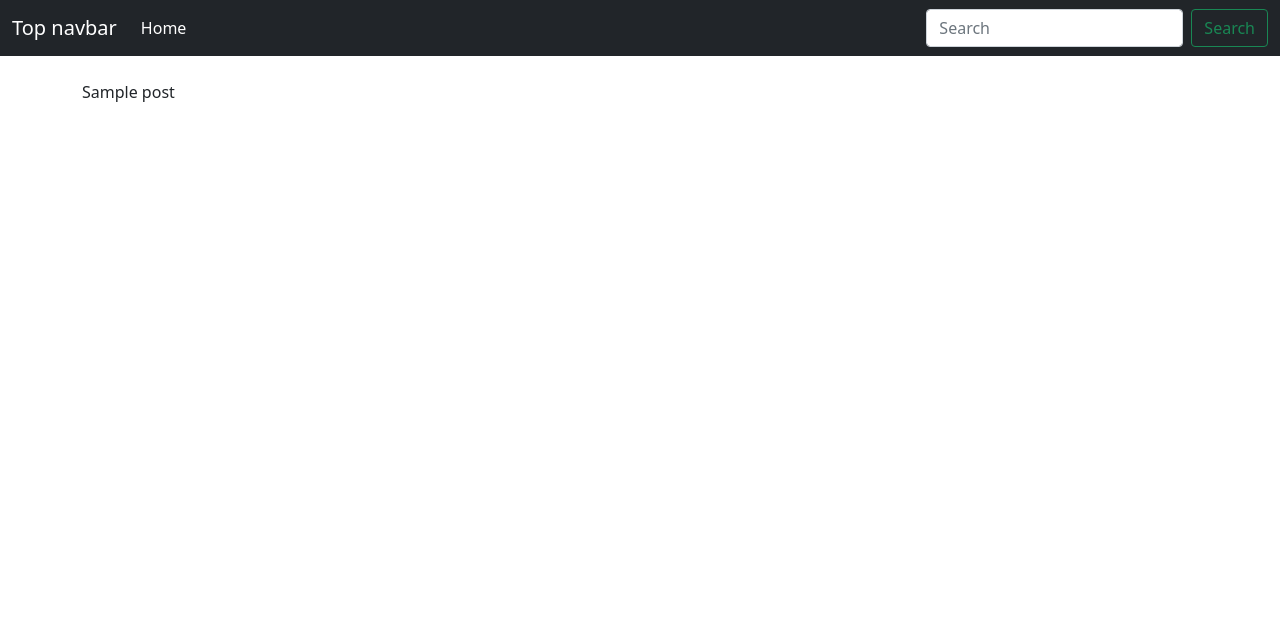
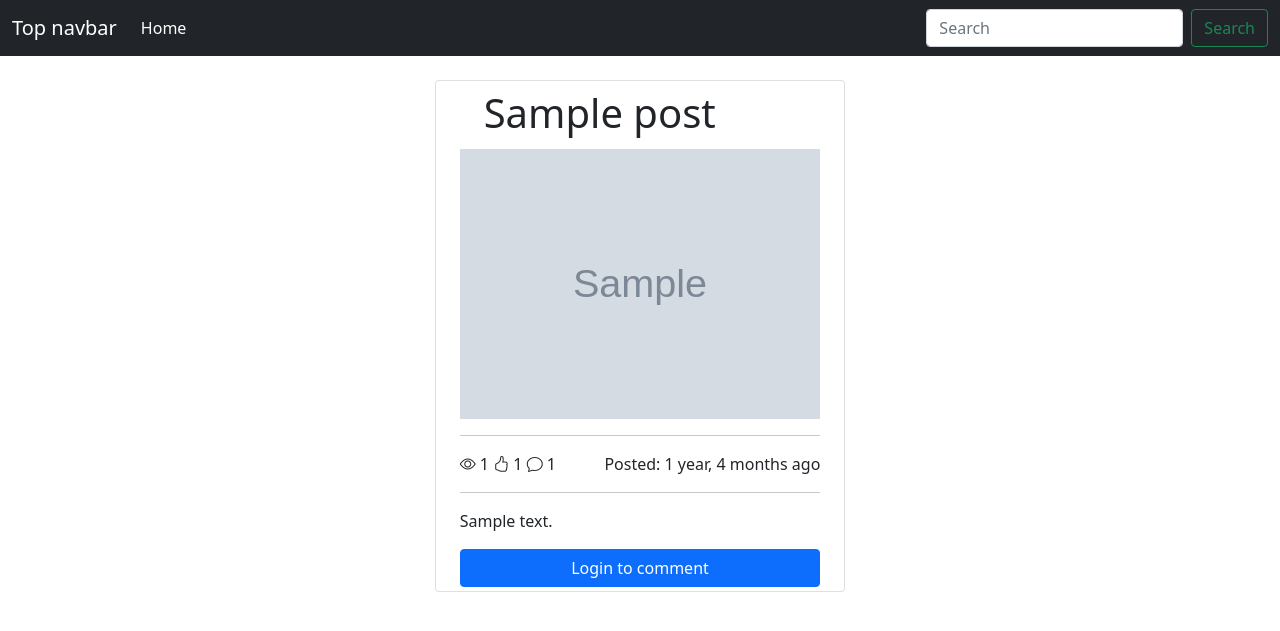
Before and after one commit to Techinek/blog, a Django app: a page that uses src/templates/base.html in a window 1280 px wide. Shown: the top 631 px of the page. Run offline with Django 3.2, Linux system fonts and the light colour scheme; tables that the repository leaves empty hold one stand-in row (values such as "Sample post"); grey boxes marked "Sample" are stand-in pictures.

Commit message:
Add views and likes functionality on Post list and detail templates

```diff
--- a/src/blog/urls.py
+++ b/src/blog/urls.py
@@ -23,7 +23,8 @@ from posts.views import (
     PostDetailView,
     PostUpdateView,
     PostDeleteView,
-    PostCreateView
+    PostCreateView,
+    like
 )
 
 urlpatterns = [
@@ -31,6 +32,7 @@ urlpatterns = [
     path('accounts/', include('allauth.urls')),
     path('', PostListView.as_view(), name='list'),
     path('create/', PostCreateView.as_view(), name='create'),
+    path('like/<slug>', like, name='like'),
     path('<slug>/', PostDetailView.as_view(), name='detail'),
     path('<slug>/update/', PostUpdateView.as_view(), name='update'),
     path('<slug>/delete/', PostDeleteView.as_view(), name='delete'),
--- a/src/posts/forms.py
+++ b/src/posts/forms.py
@@ -1,7 +1,19 @@
 from django import forms
-from .models import Post
+
+from .models import Post, Comment
+
 
 class PostForm(forms.ModelForm):
+    """A form based on Post model"""
+
     class Meta:
         model = Post
         fields = ('__all__')
+
+
+class CommentForm(forms.ModelForm):
+    """A form based on Comment model"""
+
+    class Meta:
+        model = Comment
+        fields = ('content',)
--- a/src/posts/models.py
+++ b/src/posts/models.py
@@ -1,6 +1,6 @@
 from django.contrib.auth.models import AbstractUser
 from django.db import models
-from django.urls import reverse
+from django.shortcuts import reverse
 
 
 class User(AbstractUser):
@@ -28,6 +28,23 @@ class Post(models.Model):
         return reverse('detail', kwargs={
             'slug': self.slug
         })
+
+    def get_like_url(self):
+        return reverse('like', kwargs={
+            'slug': self.slug
+        })
+
+    @property
+    def get_comment_count(self):
+        return self.comment_set.all().count()
+
+    @property
+    def get_view_count(self):
+        return self.postview_set.all().count()
+
+    @property
+    def get_like_count(self):
+        return self.like_set.all().count()
 
 
 class Comment(models.Model):
--- a/src/posts/views.py
+++ b/src/posts/views.py
@@ -1,3 +1,4 @@
+from django.shortcuts import get_object_or_404, redirect
 from django.views.generic import (
     ListView,
     DetailView,
@@ -5,9 +6,9 @@ from django.views.generic import (
     UpdateView,
     DeleteView
 )
-from .forms import PostForm
 
-from .models import Post
+from .forms import PostForm, CommentForm
+from .models import Post, PostView, Like
 
 
 class PostListView(ListView):
@@ -18,6 +19,29 @@ class PostListView(ListView):
 class PostDetailView(DetailView):
     """A class to display a single post"""
     model = Post
+
+    def post(self, *args, **kwargs):
+        form = CommentForm(self.request.POST)
+        if form.is_valid():
+            post = self.get_object()
+            comment = form.instance
+            comment.user = self.request.user
+            comment.post = post
+            comment.save()
+            return redirect('detail', slug=post.slug)
+
+    def get_context_data(self, **kwargs):
+        context = super().get_context_data(**kwargs)
+        context.update({
+            'form': CommentForm()
+        })
+        return context
+
+    def get_object(self, **kwargs):
+        object = super().get_object()
+        if self.request.user.is_authenticated:
+            PostView.objects.get_or_create(user=self.request.user, post=object)
+        return object
 
 
 class PostCreateView(CreateView):
@@ -32,6 +56,7 @@ class PostCreateView(CreateView):
             'view_type': 'Create'
         })
         return context
+
 
 class PostUpdateView(UpdateView):
     """A class to update a single post"""
@@ -51,3 +76,13 @@ class PostDeleteView(DeleteView):
     """A class to delete a single post"""
     model = Post
     success_url = '/'
+
+
+def like(request, slug):
+    post = get_object_or_404(Post, slug=slug)
+    like_qs = Like.objects.filter(user=request.user, post=post)
+    if like_qs.exists():
+        like_qs[0].delete()
+        return redirect('detail', slug=slug)
+    Like.objects.create(user=request.user, post=post)
+    return redirect('detail', slug=slug)
--- a/src/templates/base.html
+++ b/src/templates/base.html
@@ -6,7 +6,9 @@
     <meta name="viewport" content="width=device-width, initial-scale=1">
 
     <!-- Bootstrap CSS -->
-    <link href="https://cdn.jsdelivr.net/npm/bootstrap@5.0.1/dist/css/bootstrap.min.css" rel="stylesheet" integrity="sha384-+0n0xVW2eSR5OomGNYDnhzAbDsOXxcvSN1TPprVMTNDbiYZCxYbOOl7+AMvyTG2x" crossorigin="anonymous">
+    <link href="https://cdn.jsdelivr.net/npm/bootstrap@5.0.1/dist/css/bootstrap.min.css" rel="stylesheet"
+          integrity="sha384-+0n0xVW2eSR5OomGNYDnhzAbDsOXxcvSN1TPprVMTNDbiYZCxYbOOl7+AMvyTG2x" crossorigin="anonymous">
+    <link rel="stylesheet" href="https://cdn.jsdelivr.net/npm/bootstrap-icons@1.5.0/font/bootstrap-icons.css">
 
     <title>Blog</title>
 </head>
@@ -14,7 +16,8 @@
 <nav class="navbar navbar-expand-md navbar-dark bg-dark mb-4">
     <div class="container-fluid">
         <a class="navbar-brand" href="#">Top navbar</a>
-    <button class="navbar-toggler" type="button" data-bs-toggle="collapse" data-bs-target="#navbarCollapse" aria-controls="navbarCollapse" aria-expanded="false" aria-label="Toggle navigation">
+        <button class="navbar-toggler" type="button" data-bs-toggle="collapse" data-bs-target="#navbarCollapse"
+                aria-controls="navbarCollapse" aria-expanded="false" aria-label="Toggle navigation">
             <span class="navbar-toggler-icon"></span>
         </button>
         <div class="collapse navbar-collapse" id="navbarCollapse">
@@ -35,7 +38,9 @@
 
 <!-- Optional JavaScript -->
 
-    <script src="https://cdn.jsdelivr.net/npm/bootstrap@5.0.1/dist/js/bootstrap.bundle.min.js" integrity="sha384-gtEjrD/SeCtmISkJkNUaaKMoLD0//ElJ19smozuHV6z3Iehds+3Ulb9Bn9Plx0x4" crossorigin="anonymous"></script>
+<script src="https://cdn.jsdelivr.net/npm/bootstrap@5.0.1/dist/js/bootstrap.bundle.min.js"
+        integrity="sha384-gtEjrD/SeCtmISkJkNUaaKMoLD0//ElJ19smozuHV6z3Iehds+3Ulb9Bn9Plx0x4"
+        crossorigin="anonymous"></script>
 
 </body>
 </html>
--- a/src/templates/posts/post_detail.html
+++ b/src/templates/posts/post_detail.html
@@ -1,7 +1,52 @@
 {% extends 'base.html' %}
 
 {% block content %}
-    <div class="container">
-        {{ object.title }}
+    <div class="row">
+        <div class="col-4 offset-4">
+            <div class="card p-1 ps-4 pe-4">
+                <h1 class="p-1 ps-4 pe-4">{{ object.title }}</h1>
+                <img src="{{ object.thumbnail.url }}" alt="{{ object.title }}">
+                <hr>
+                <div>
+                    <span><i class="bi bi-eye ml-2"></i> {{ object.get_view_count }}</span>
+                    <span><i class="bi bi-hand-thumbs-up ml-2"></i> {{ object.get_like_count }}</span>
+                    <span><i class="bi bi-chat ml-2"></i> {{ object.get_comment_count }}</span>
+                    <span class="float-end">Posted: {{ object.publish_date|timesince }} ago</span>
+                </div>
+                <hr>
+                <div>
+                    <p>{{ object.content }}</p>
+                </div>
+                {% if request.user.is_authenticated %}
+                    <div>
+                        <h5>Like this post</h5>
+                        <a class="text-muted" href="{{ object.get_like_url }}"><i class="bi bi-hand-thumbs-up fs-4"></i></a>
+                    </div>
+                    <hr>
+                    <h4>Leave a comment below</h4>
+                    <form method="POST">
+                        {% csrf_token %}
+                        {{ form.as_p }}
+                        <button class="btn btn-primary" type="submit">Comment</button>
+                    </form>
+                    <hr>
+                    <h5>Comments</h5>
+                    {% for comment in object.comment_set.all %}
+                        <div>
+                            <p>
+                                {{ comment.content }}
+                                <br>
+                                <small>{{ comment.timestamp|timesince }} ago</small>
+                            </p>
+
+                        </div>
+                        <hr>
+                    {% endfor %}
+                {% else %}
+                    <a class="btn btn-primary btn-block" href="{% url 'account_login' %}">Login to comment</a>
+                {% endif %}
+            </div>
+        </div>
     </div>
+
 {% endblock content %}
```
Also changed, not shown: src/templates/posts/post_list.html (+7 -7 lines). Lines whose indentation alone changed are shown as unchanged.
